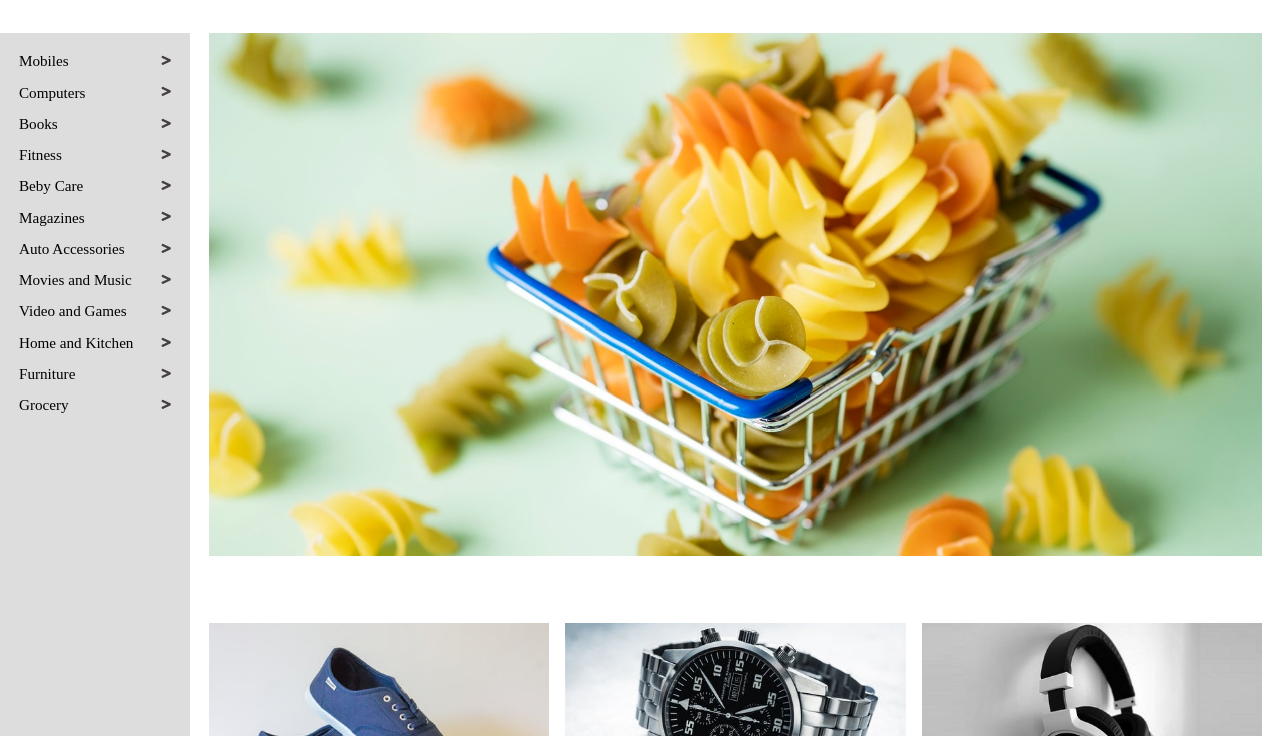
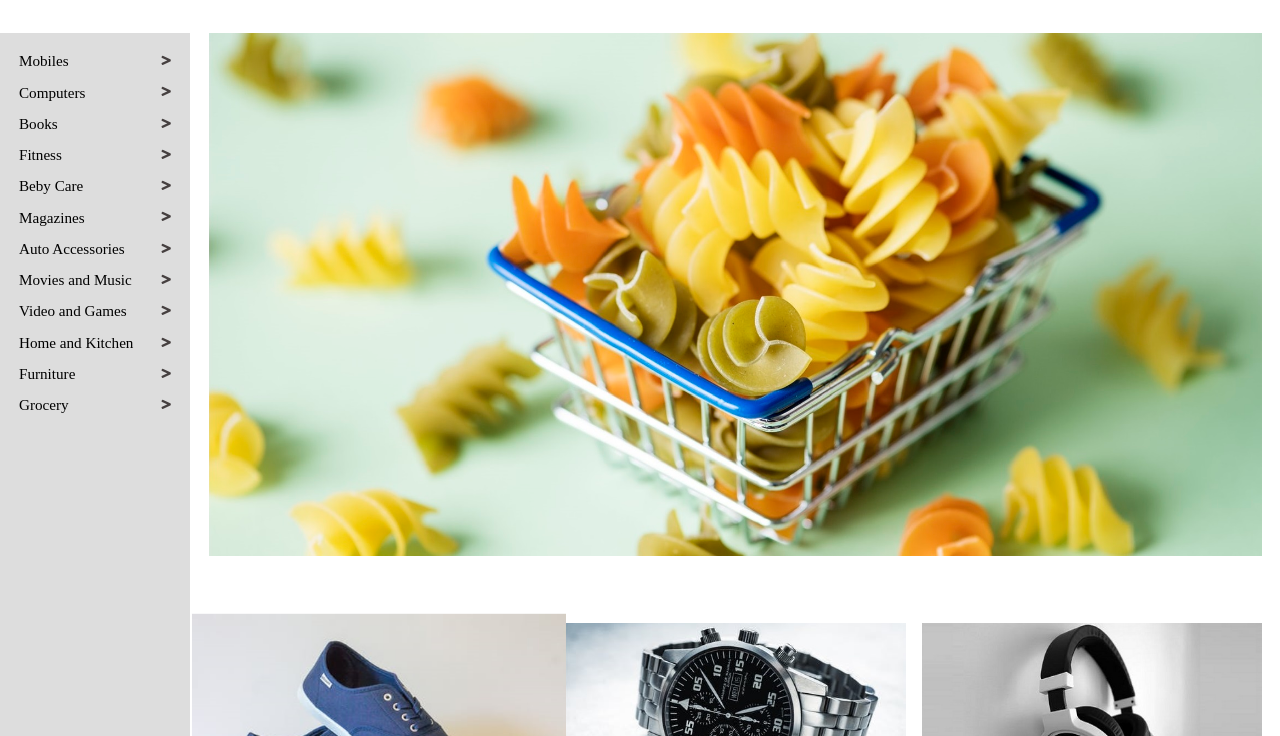
Before and after one commit to safwan72/E-Commerce-Website, a plain HTML site: page index.html in a window 1280 px wide. In both pictures the pointer is over the picture 378 px from the left and 779 px from the top of the page. Shown: the part 64-800 px from the top of the page. Drawn offline with nearby package versions, Linux system fonts and the light colour scheme.

Commit message:
3rd committ

```diff
--- a/resources/css/style.css
+++ b/resources/css/style.css
@@ -201,8 +201,12 @@ main {
   width: 100%;
   object-fit: cover;
   object-position: center;
+  transition: transform ease-in-out 500ms;
 }
-
+.short_images img:hover{
+transform: scale(1.1);
+cursor: pointer;
+}
 .short_image_main {
   margin-top: 2.25rem;
   grid-area: shortimagearrea;
```
